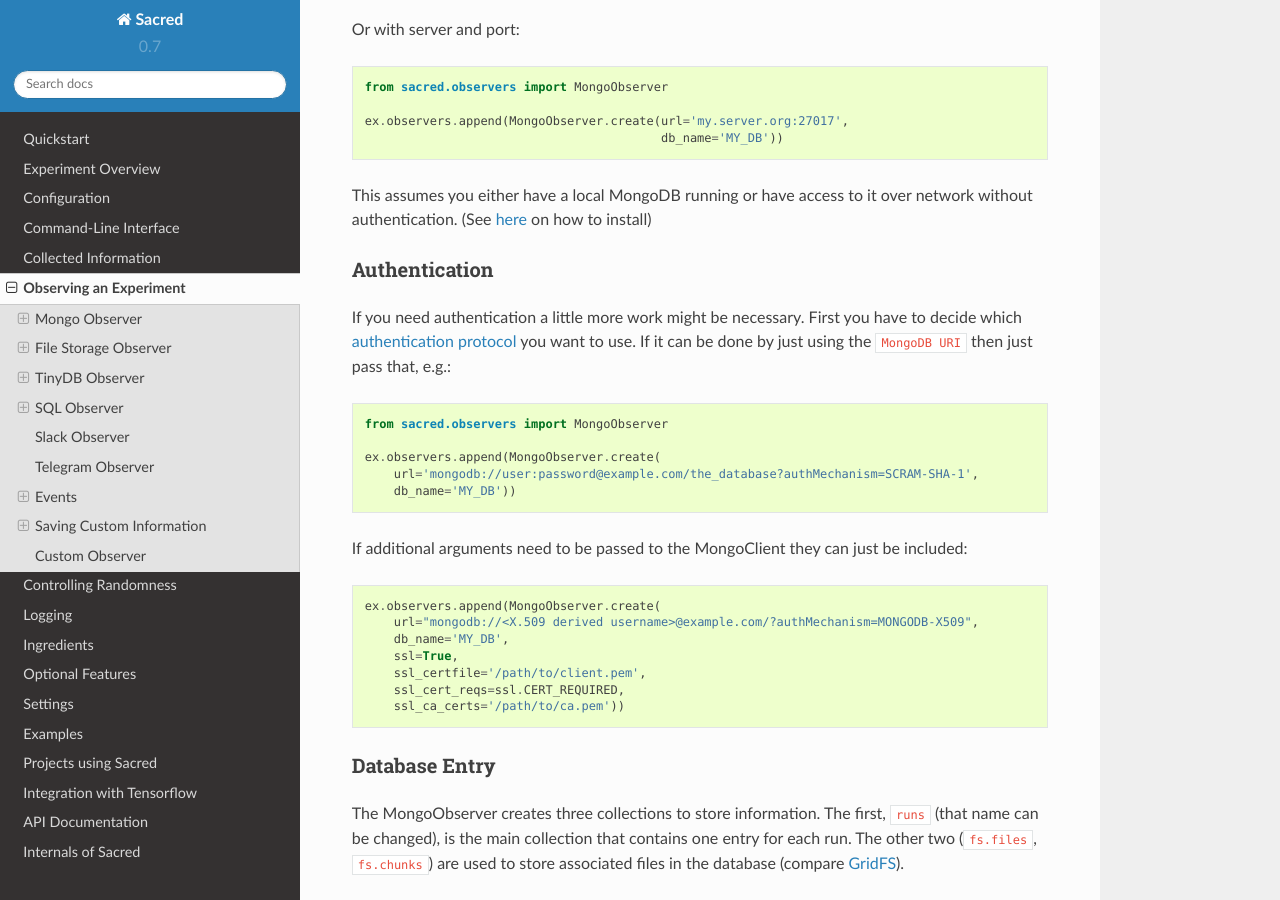
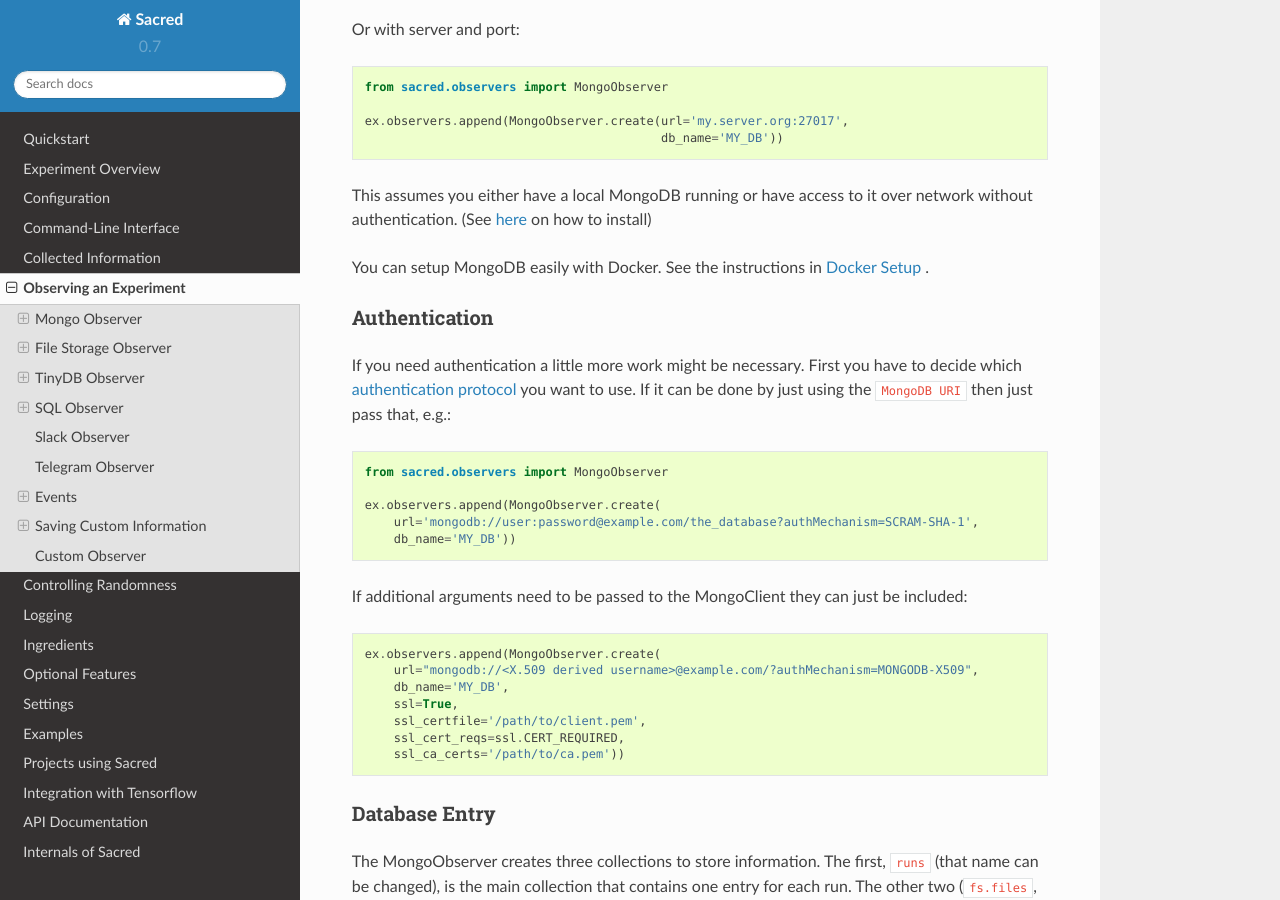
Before and after one commit to IDSIA/sacred, a Sphinx documentation site: the page built from docs/observers.rst, in a window 1280 px wide and 900 px high, scrolled down 1413 px. Built offline with Sphinx 7.4.7 and the Read the Docs theme 2.0.0, drawn with Linux system fonts in a browser that asks for light colours.

Commit message:
Added a small section about installing mongodb with docker locally. (#454)
* Added a small section about installing mongodb with docker.

* Added a link to the docker example.

```diff
--- a/docs/examples.rst
+++ b/docs/examples.rst
@@ -76,6 +76,8 @@
 tracking computatonal experiments, not about any particular coding style.
 
 
+.. _docker_setup:
+
 Docker Setup
 ============
 `examples/docker <https://github.com/IDSIA/sacred/tree/master/examples/docker>`_
--- a/docs/observers.rst
+++ b/docs/observers.rst
@@ -78,6 +78,9 @@
 This assumes you either have a local MongoDB running or have access to it over
 network without authentication.
 (See `here <http://docs.mongodb.org/manual/installation/>`_ on how to install)
+
+You can setup MongoDB easily with Docker. See the instructions
+in  :ref:`docker_setup` .
 
 Authentication
 --------------
```
